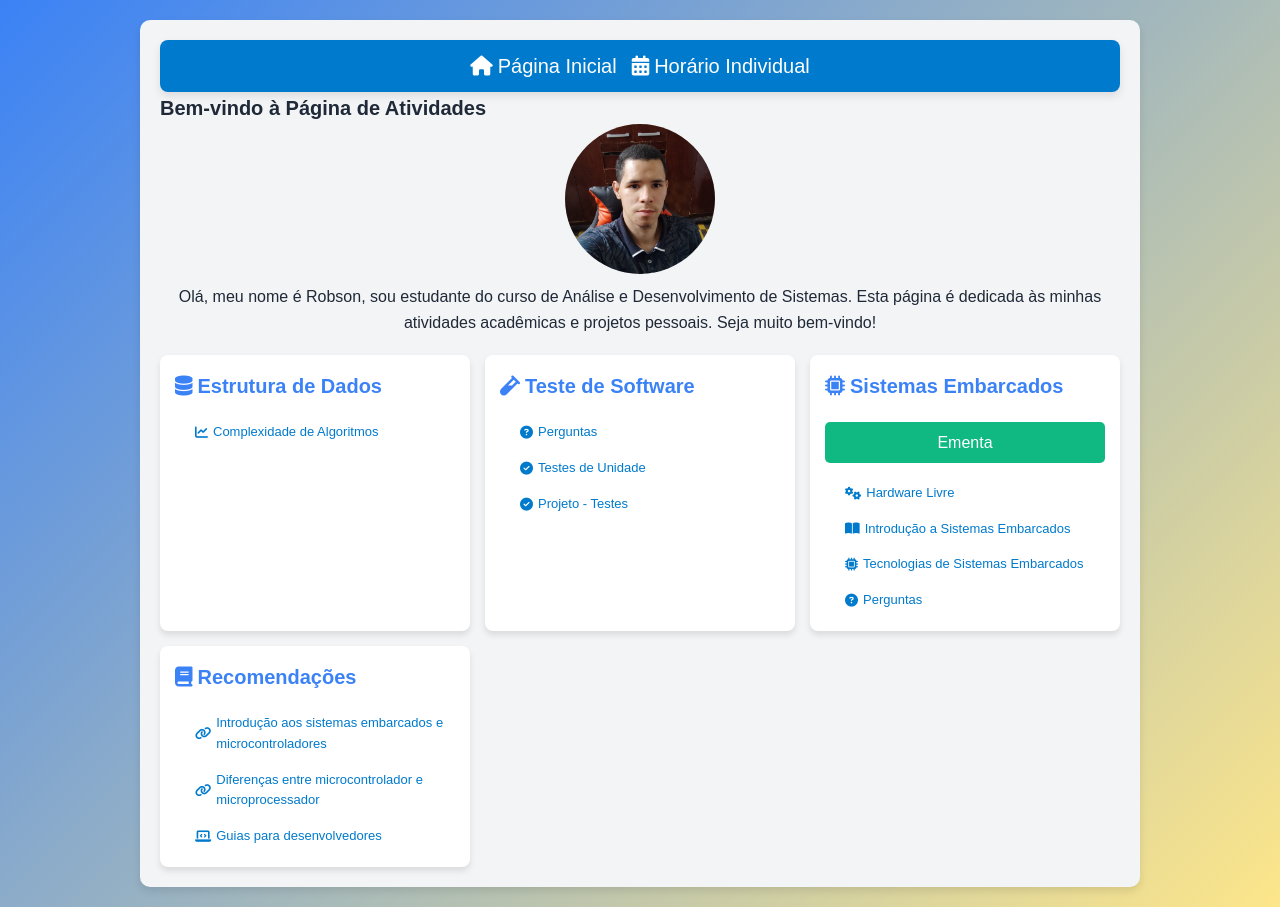
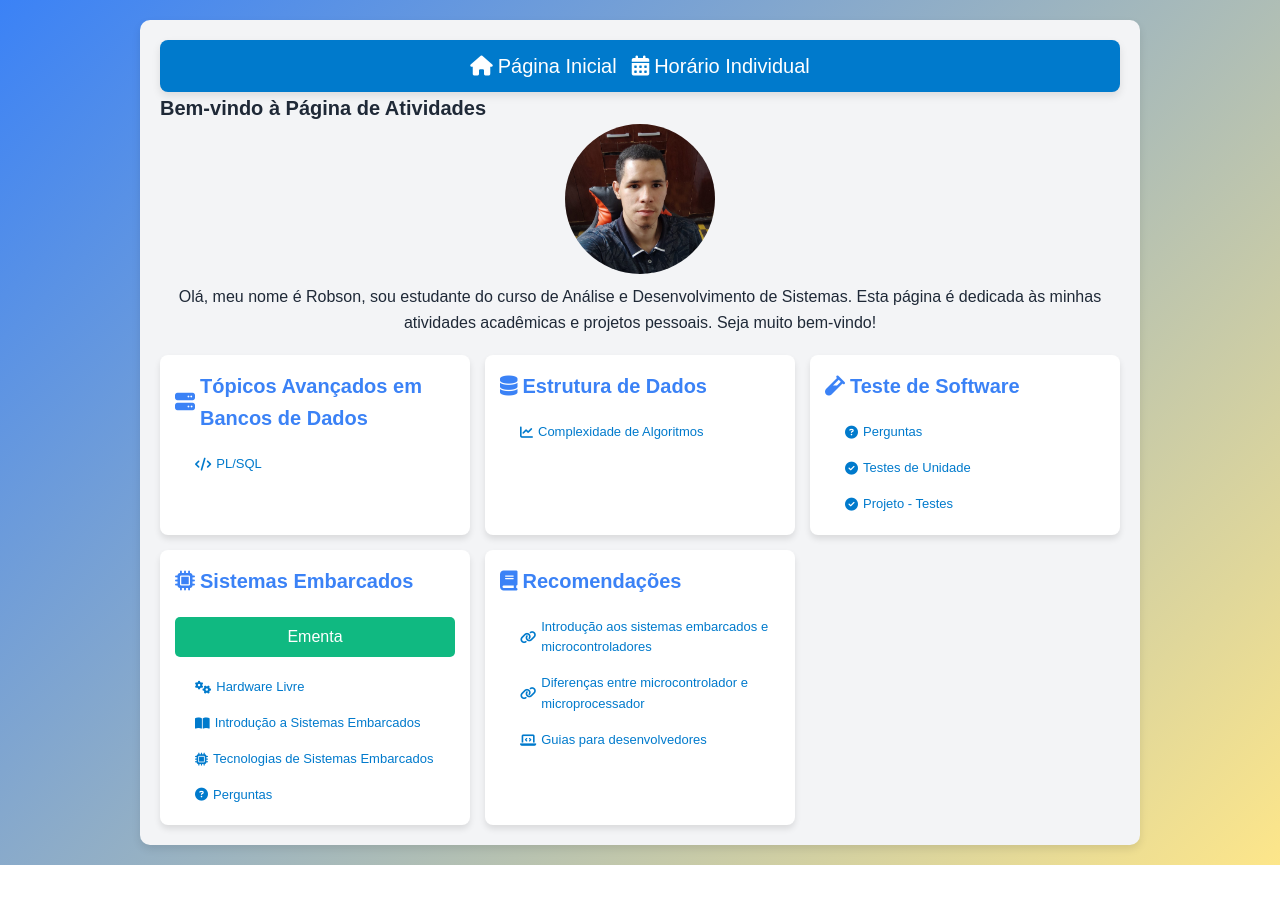
Before and after one commit to rma98/ifpe-ads-activities, a Vue app in the folder subjects/: page /#/ in a window 1280 px wide. After the commit the page ends 865 px from the top, so only its background shows below. Built offline with nearby package versions, Linux system fonts and the light colour scheme.

Commit message:
feat: Update component HomePage.vue

```diff
--- a/subjects/src/views/HomePage.vue
+++ b/subjects/src/views/HomePage.vue
@@ -12,6 +12,18 @@
     </div>
 
     <div class="topics-grid">
+      <div class="card">
+        <h2><i class="fas fa-server"></i> Tópicos Avançados em Bancos de Dados</h2>
+        <div class="card-actions">
+          <ul>
+            <li>
+              <router-link to="/pl-sql" class="link-icon" target="_blank"><i
+                  class="fas fa-code"></i>PL/SQL</router-link>
+            </li>
+          </ul>
+        </div>
+      </div>
+
       <div class="card">
         <h2><i class="fas fa-database"></i> Estrutura de Dados</h2>
         <div class="card-actions">
```
